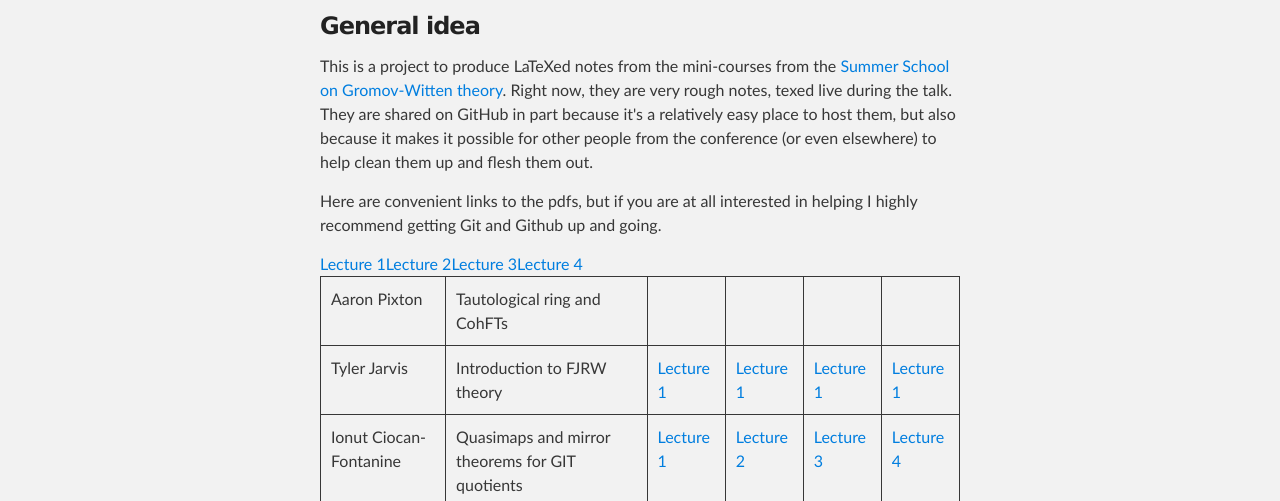
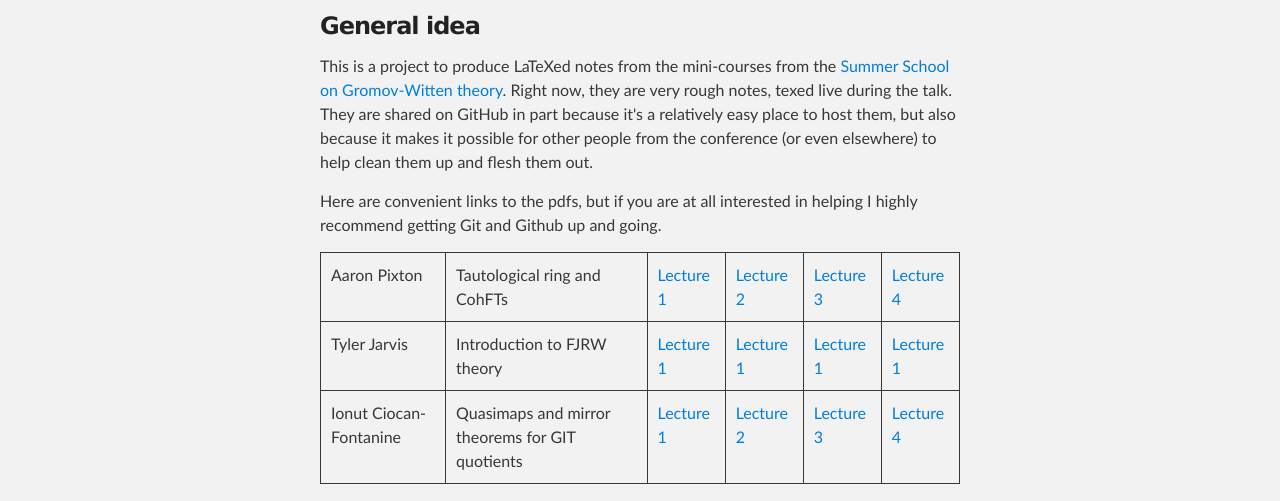
Before and after one commit to ptwiddle/Pingree2014-GW, a plain HTML site: page index.html in a window 1280 px wide. Shown: the part 315-816 px from the top of the page. Drawn offline with Linux system fonts and the light colour scheme.

Commit message:
Fixed bug from adding table of links

```diff
--- a/index.html
+++ b/index.html
@@ -42,10 +42,10 @@
 <tr>
 <td>Aaron Pixton</td>
 <td>Tautological ring and CohFTs</td>
-<td></td><a href="https://github.com/ptwiddle/Pingree2014-GW/raw/master/Pixton/Pix1.pdf">Lecture 1</a></td>
-<td></td><a href="https://github.com/ptwiddle/Pingree2014-GW/raw/master/Pixton/Pix2.pdf">Lecture 2</a></td>
-<td></td><a href="https://github.com/ptwiddle/Pingree2014-GW/raw/master/Pixton/Pix3.pdf">Lecture 3</a></td>
-<td></td><a href="https://github.com/ptwiddle/Pingree2014-GW/raw/master/Pixton/Pix4.pdf">Lecture 4</a></td>
+<td><a href="https://github.com/ptwiddle/Pingree2014-GW/raw/master/Pixton/Pix1.pdf">Lecture 1</a></td>
+<td><a href="https://github.com/ptwiddle/Pingree2014-GW/raw/master/Pixton/Pix2.pdf">Lecture 2</a></td>
+<td><a href="https://github.com/ptwiddle/Pingree2014-GW/raw/master/Pixton/Pix3.pdf">Lecture 3</a></td>
+<td><a href="https://github.com/ptwiddle/Pingree2014-GW/raw/master/Pixton/Pix4.pdf">Lecture 4</a></td>
 </tr>
 <tr>
 <td>Tyler Jarvis</td>
```
